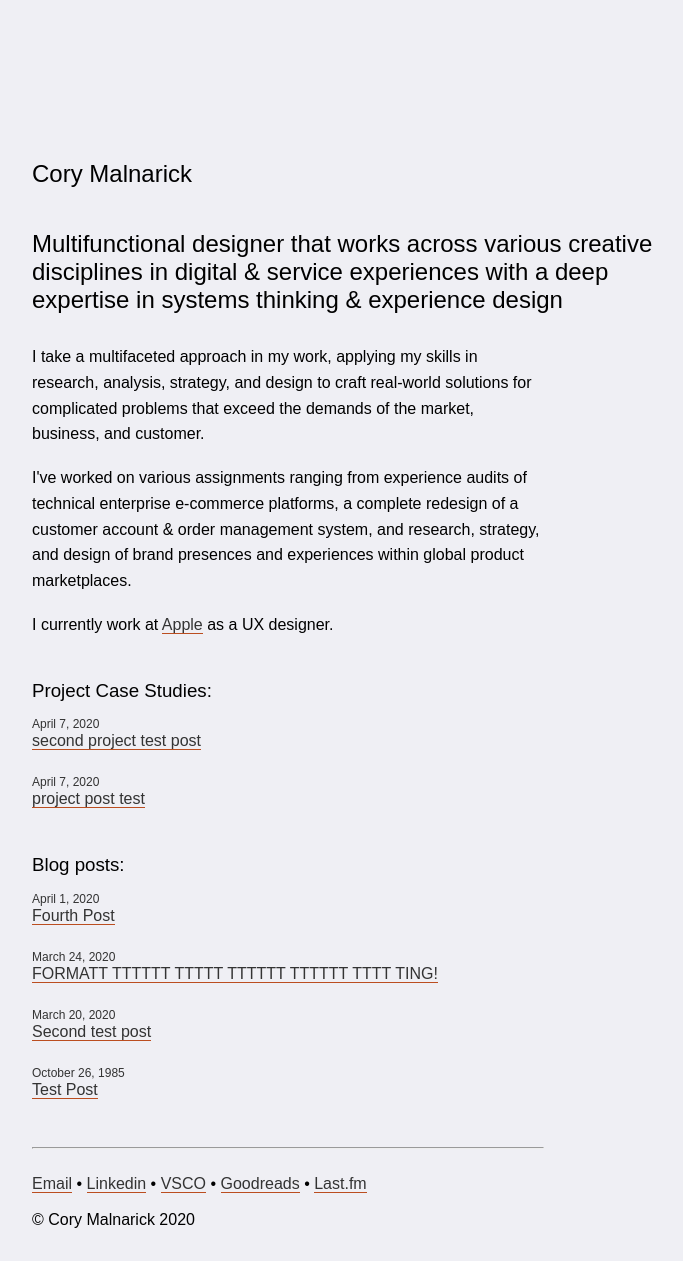
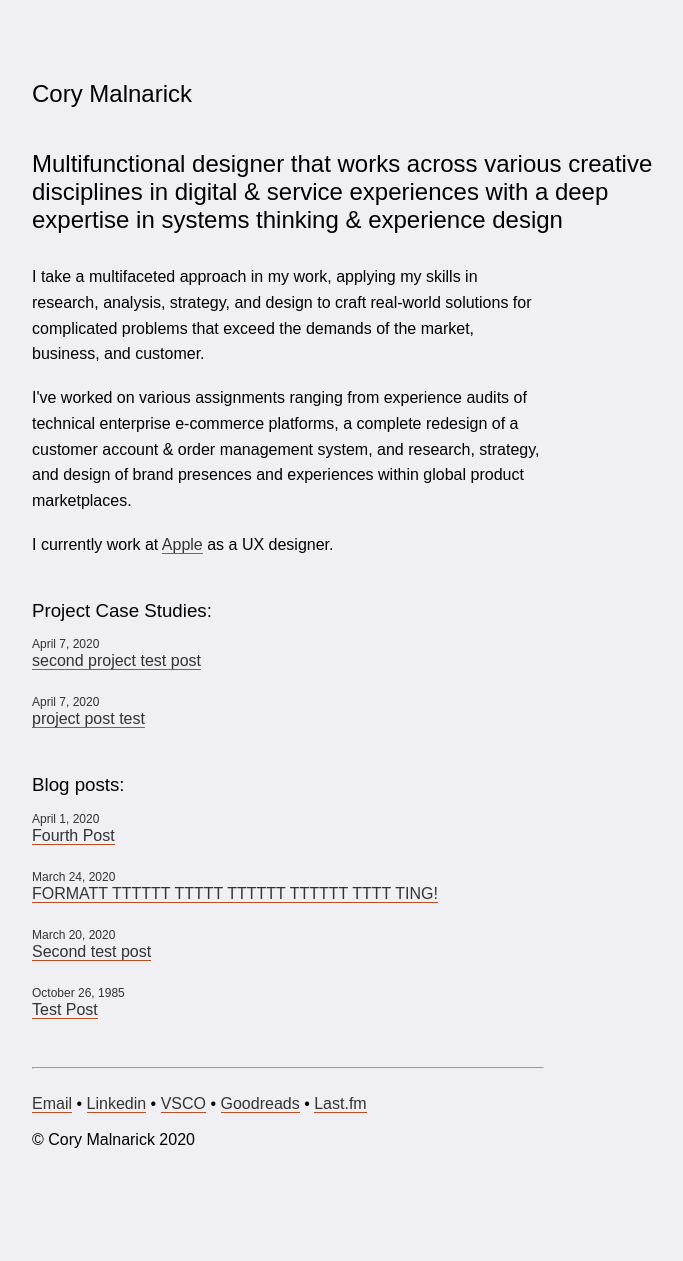
Before and after one commit to foundmonster/foundmonster.github.io, a Jekyll site: the page built from index.html, in a window 1280 px wide. Shown: the whole page, without its empty margins (160-843 px from the left). Built offline with Jekyll 4.4.1, drawn with Linux system fonts in a browser that asks for light colours; some web fonts are replaced; after the commit the page ends 1181 px from its top, so only the background shows below that.

Commit message:
push body padding top change

```diff
--- a/_sass/main.scss
+++ b/_sass/main.scss
@@ -7,7 +7,6 @@ body {
 	font-style: normal;
     max-width: 56rem;
     background-color: #EFEFF4;
-    padding-top: 80px;
 }
 
 main {
```
